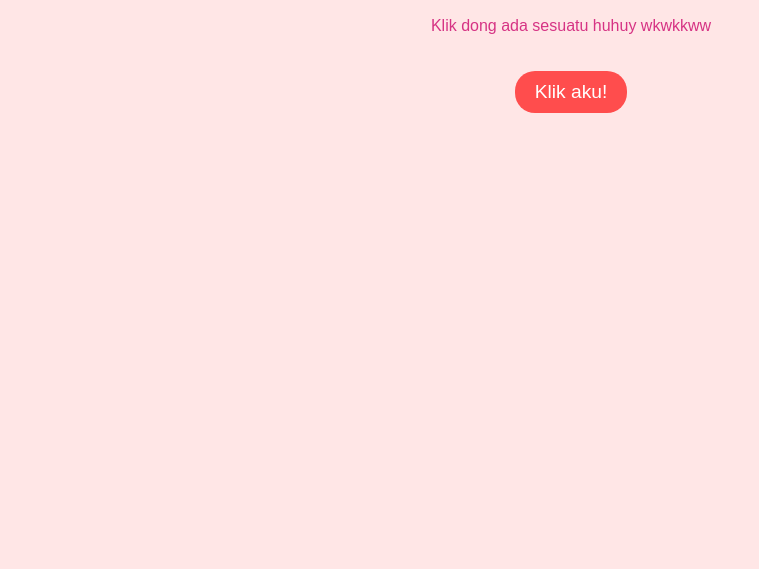
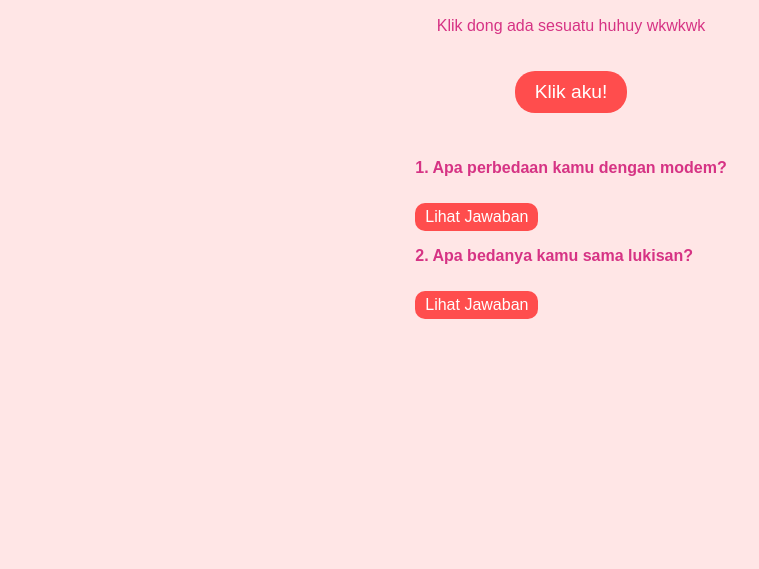
Before and after one commit to FADIL0803123/fadil, a plain HTML site: page index.html in a window 1280 px wide. Shown: the part 231-800 px from the top of the page, without its empty margins (69-828 px from the left). Drawn offline with Linux system fonts and the light colour scheme.

Commit message:
Update index.html

```diff
--- a/index.html
+++ b/index.html
@@ -11,6 +11,7 @@
             background-color: #ffe6e6;
             color: #d63384;
             padding: 50px;
+            overflow: hidden;
         }
         h1 {
             font-size: 3em;
@@ -40,19 +41,83 @@
             border-radius: 15px;
             display: none;
         }
+        .quiz {
+            margin-top: 30px;
+            text-align: left;
+            display: inline-block;
+        }
+        .question {
+            font-weight: bold;
+        }
+        .answer {
+            display: none;
+            color: #d63384;
+            margin-bottom: 20px;
+        }
+        .show-answer-btn {
+            background-color: #ff4d4d;
+            color: white;
+            padding: 5px 10px;
+            border: none;
+            border-radius: 10px;
+            cursor: pointer;
+            font-size: 1em;
+            margin-top: 10px;
+        }
     </style>
     <script>
         function showPhoto() {
             document.getElementById('lovePhoto').style.display = 'block';
+            setTimeout(() => {
+                alert("I Love You, Ayang ❤️");
+            }, 1000);
         }
+
+        function toggleAnswer(index) {
+            const answer = document.getElementById('answer' + index);
+            if (answer.style.display === 'none') {
+                answer.style.display = 'block';
+            } else {
+                answer.style.display = 'none';
+            }
+        }
+
+        function createHeart() {
+            const heart = document.createElement("div");
+            heart.innerHTML = "❤️";
+            heart.style.position = "absolute";
+            heart.style.left = Math.random() * window.innerWidth + "px";
+            heart.style.top = "-20px";
+            heart.style.fontSize = "2em";
+            heart.style.animation = "fall 3s linear";
+            document.body.appendChild(heart);
+            setTimeout(() => {
+                heart.remove();
+            }, 3000);
+        }
+        setInterval(createHeart, 500);
     </script>
 </head>
 <body>
     <h1>Hai Windy! ❤️</h1>
     <p class="heart">💖💖💖</p>
-    <p>Klik dong ada sesuatu huhuy wkwkkww</p>
+    <p>Klik dong ada sesuatu huhuy wkwkwk</p>
     <button class="btn" onclick="showPhoto()">Klik aku!</button>
     <br>
     <img id="lovePhoto" src="windy.jpg" alt="Foto windy" class="photo">
+
+    <div class="quiz">
+        <div>
+            <p class="question">1. Apa perbedaan kamu dengan modem?</p>
+            <button class="show-answer-btn" onclick="toggleAnswer(1)">Lihat Jawaban</button>
+            <p class="answer" id="answer1">Modem terhubung ke internet, kalau kamu terhubung ke hatiku.</p>
+        </div>
+        <div>
+            <p class="question">2. Apa bedanya kamu sama lukisan?</p>
+            <button class="show-answer-btn" onclick="toggleAnswer(2)">Lihat Jawaban</button>
+            <p class="answer" id="answer2">Kalau lukisan makin lama makin antik, kalau kamu makin lama makin cantik.</p>
+        </div>
+        <!-- Tambahkan pertanyaan lain dengan format yang sama -->
+    </div>
 </body>
 </html>
```
